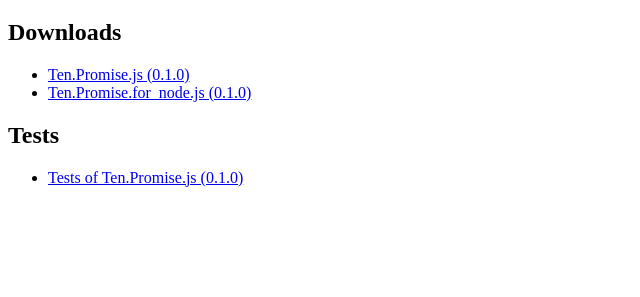
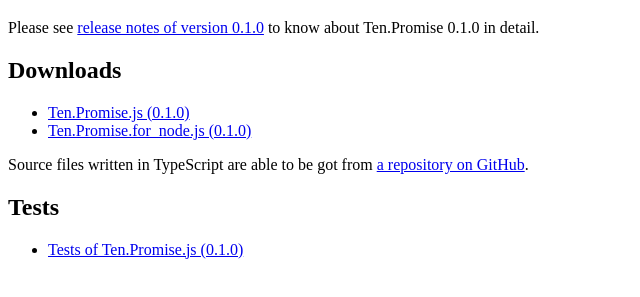
Before and after one commit to nobuoka/Ten.Promise, a plain HTML site: page index.html in a window 1280 px wide. Shown: the part 61-358 px from the top of the page, without its empty margins (0-640 px from the left). Drawn offline with Linux system fonts and the light colour scheme.

Commit message:
Add links to README

```diff
--- a/index.html
+++ b/index.html
@@ -7,12 +7,18 @@
 </head>
 <body>
   <h1>Ten.Promise — Promises/A+ library</h1>
+  <p>Please see
+      <a title="Promises/A+ library “Ten.Promise” 0.1.0 Released — Hidamari socket never dies"
+      href="http://en-vividcode.hatenablog.com/entry/release-notes/ten-promise-0.1.0"
+      >release notes of version 0.1.0</a> to know about Ten.Promise 0.1.0 in detail.</p>
   <section>
     <h2>Downloads</h2>
     <ul>
       <li><a href="download/Ten.Promise-0.1.0.js">Ten.Promise.js (0.1.0)</a></li>
       <li><a href="download/Ten.Promise-0.1.0.for_node.js">Ten.Promise.for_node.js (0.1.0)</a></li>
     </ul>
+    <p>Source files written in TypeScript are able to be got from
+        <a href="https://github.com/nobuoka/Ten.Promise">a repository on GitHub</a>.</p>
   </section>
   <section>
     <h2>Tests</h2>
```
